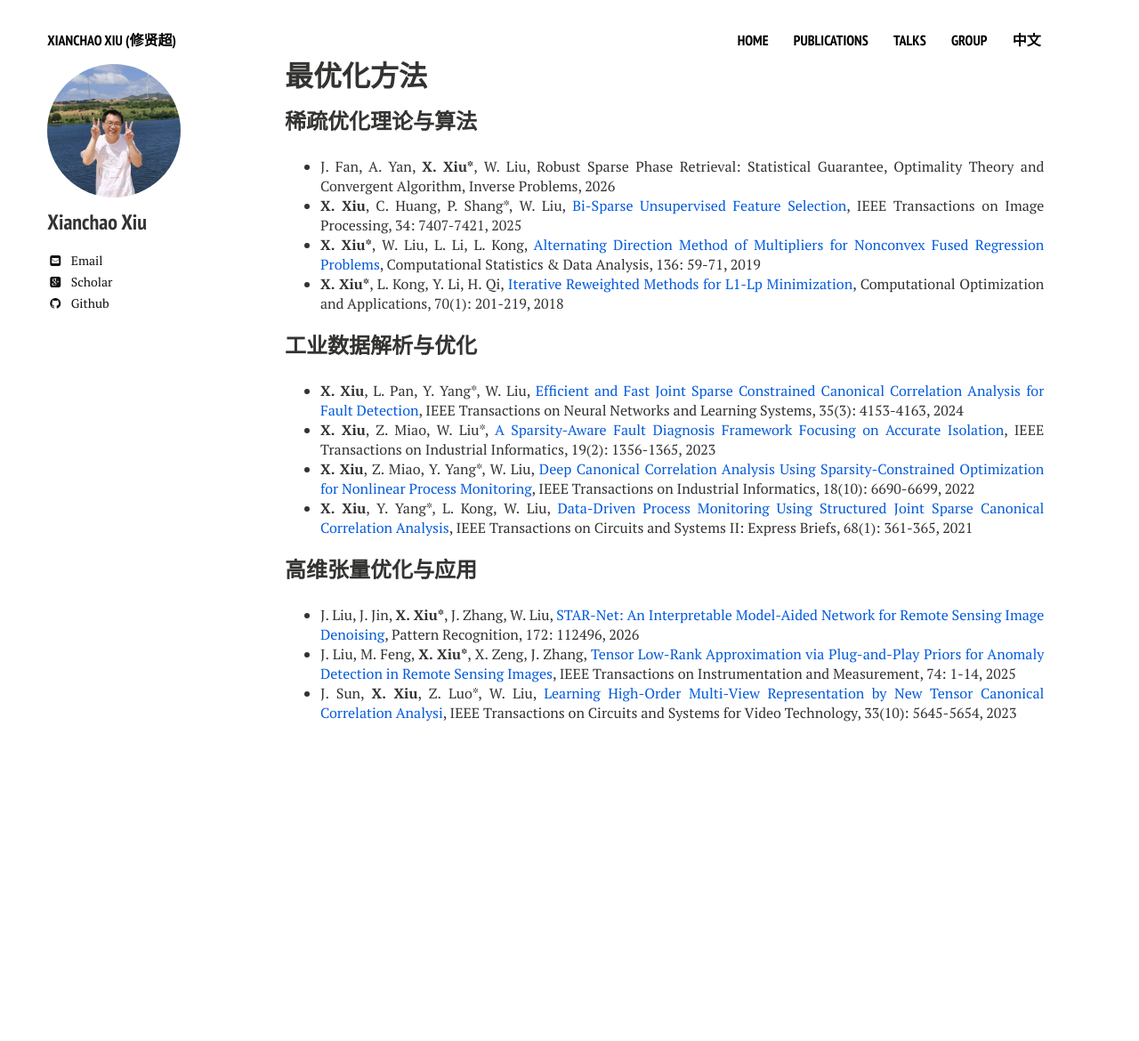
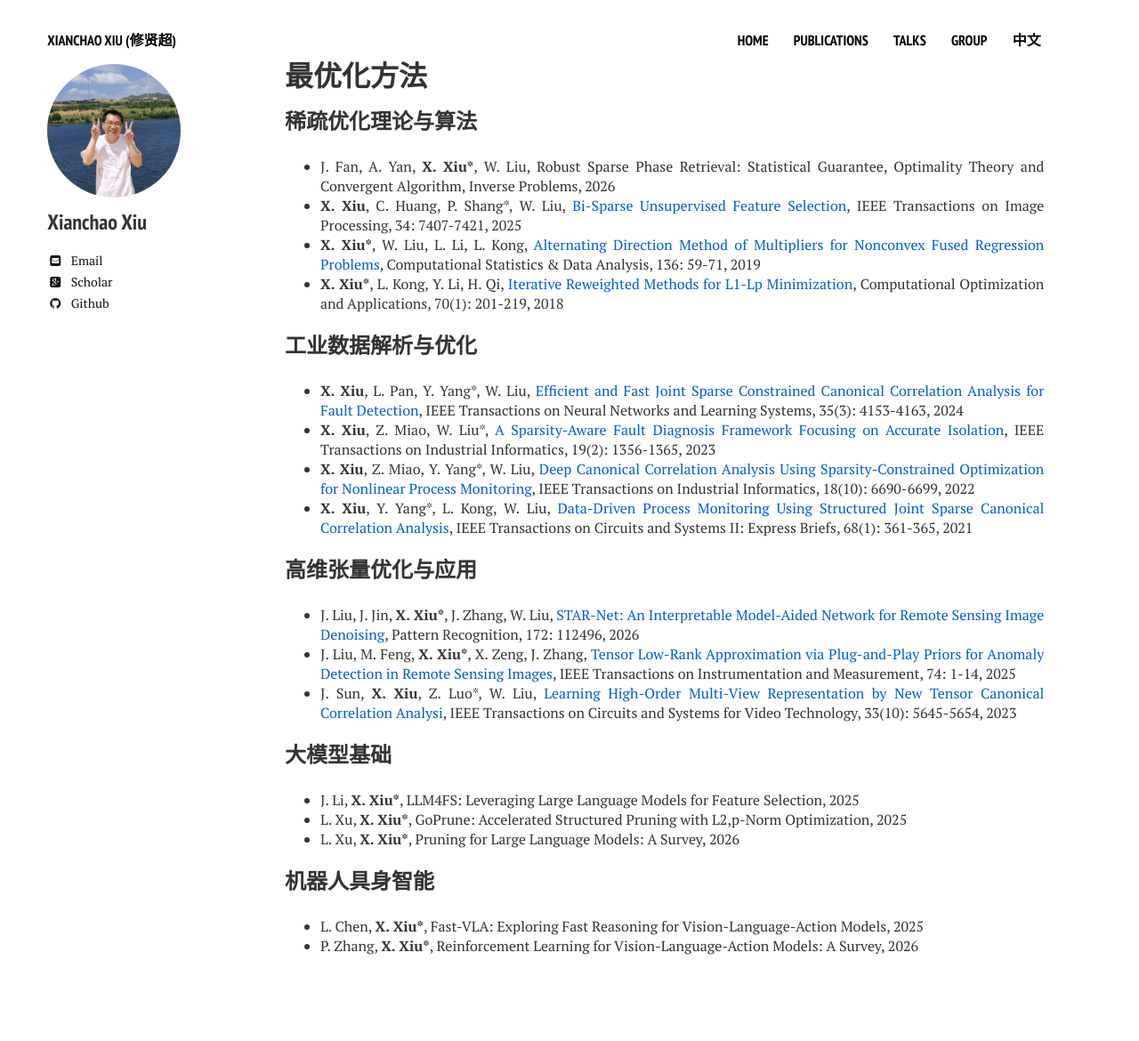
Before and after one commit to xianchaoxiu/xianchaoxiu.github.io, a Jekyll site: the page built from chinese/research/OPT/index.md, in a window 1280 px wide. Shown: the whole page at 89% size. Built offline with Jekyll 4.4.1, drawn with Linux system fonts in a browser that asks for light colours; nearby versions of some CDN libraries; before the commit the page ends 908 px from its top, so only the background shows below that.

Commit message:
Update index.md

```diff
--- a/chinese/research/OPT/index.md
+++ b/chinese/research/OPT/index.md
@@ -26,3 +26,13 @@ share: false
 * J. Liu, J. Jin, <b>X. Xiu*</b>, J. Zhang, W. Liu, <a href="https://doi.org/10.1016/j.patcog.2025.112496" class="textlink" target="_blank">STAR-Net: An Interpretable Model-Aided Network for Remote Sensing Image Denoising</a>, Pattern Recognition, 172: 112496, 2026  <br>
 * J. Liu, M. Feng, <b>X. Xiu*</b>, X. Zeng, J. Zhang, <a href="https://ieeexplore.ieee.org/document/10935754" class="textlink" target="_blank">Tensor Low-Rank Approximation via Plug-and-Play Priors for Anomaly Detection in Remote Sensing Images</a>, IEEE Transactions on Instrumentation and Measurement, 74: 1-14, 2025  <br>
 * J. Sun, <b>X. Xiu</b>, Z. Luo*, W. Liu, <a href="https://ieeexplore.ieee.org/document/10091146" class="textlink" target="_blank">Learning High-Order Multi-View Representation by New Tensor Canonical Correlation Analysi</a>, IEEE Transactions on Circuits and Systems for Video Technology, 33(10): 5645-5654, 2023 <br>
+
+### 大模型基础
+* J. Li, <b>X. Xiu*</b>, LLM4FS: Leveraging Large Language Models for Feature Selection, 2025 <br>
+* L. Xu, <b>X. Xiu*</b>, GoPrune: Accelerated Structured Pruning with L2,p-Norm Optimization, 2025 <br>
+* L. Xu, <b>X. Xiu*</b>, Pruning for Large Language Models: A Survey, 2026 <br>
+
+
+### 机器人具身智能
+* L. Chen, <b>X. Xiu*</b>, Fast-VLA: Exploring Fast Reasoning for Vision-Language-Action Models, 2025 <br>
+* P. Zhang, <b>X. Xiu*</b>, Reinforcement Learning for Vision-Language-Action Models: A Survey, 2026 <br>
```
